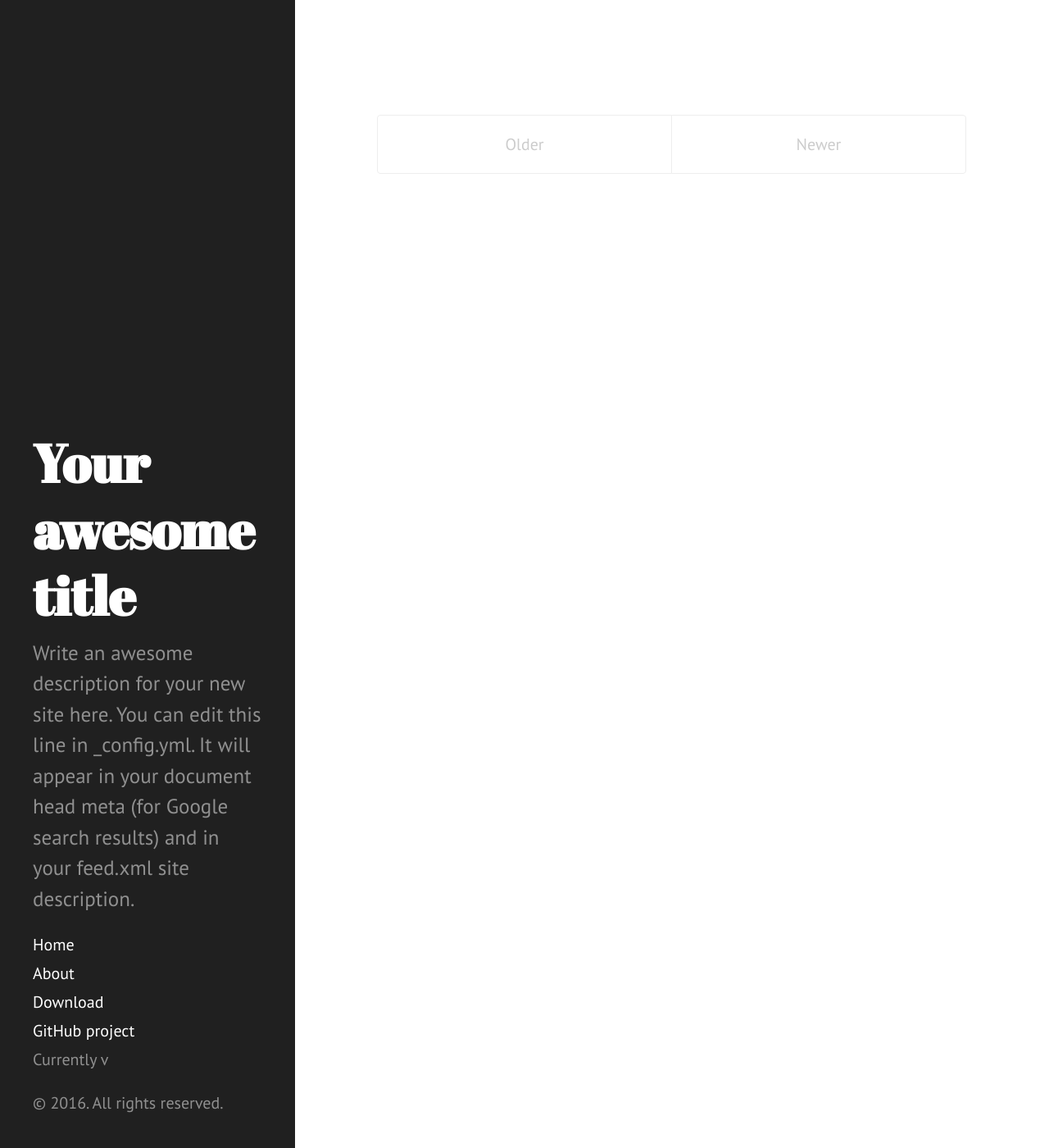
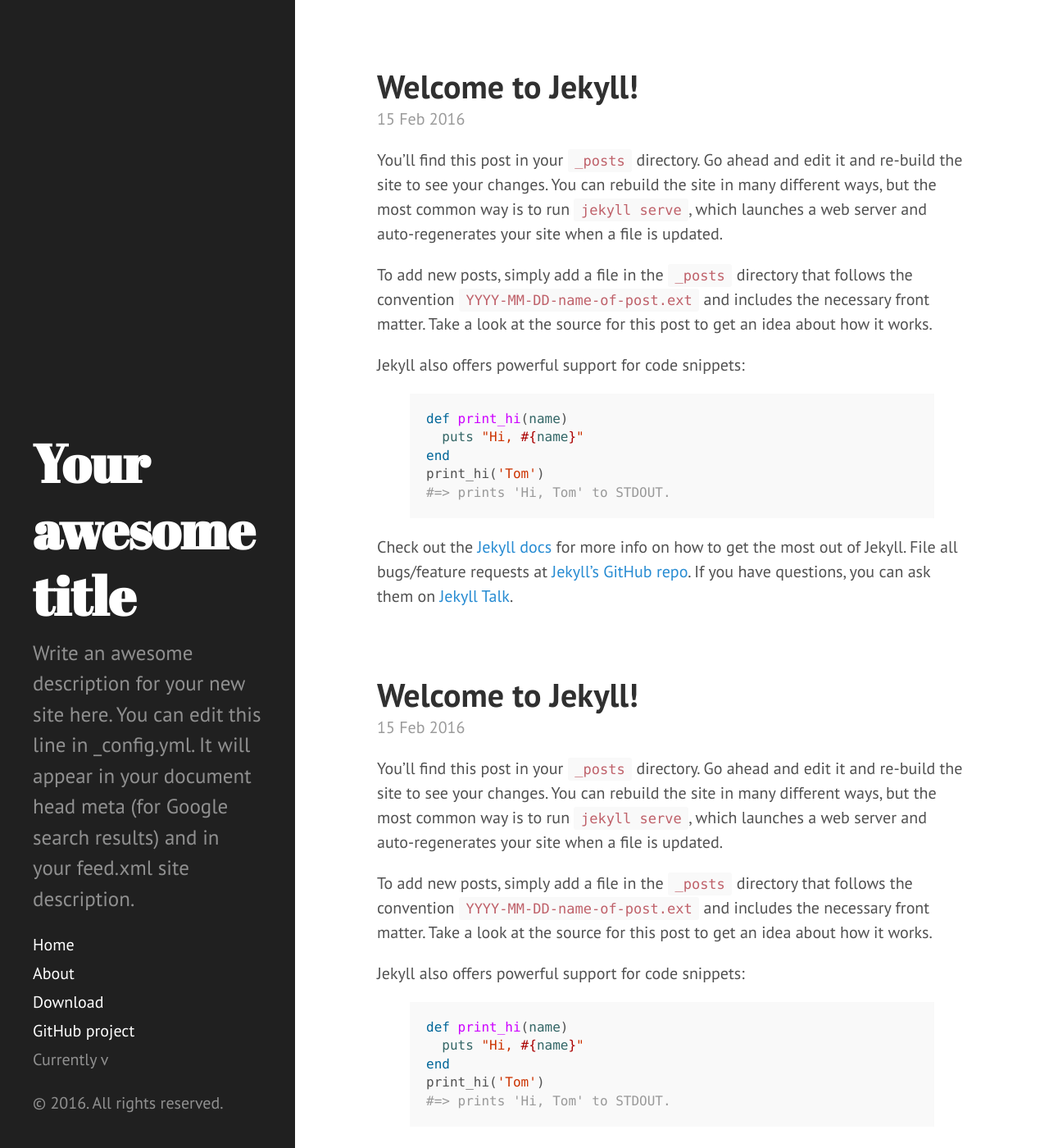
Before and after one commit to harajune/gijutsuya-web, a Jekyll site: the page built from index.html, in a window 1280 px wide and 1400 px high. Shown: the whole window at 82% size. Built offline with Jekyll 4.4.1, drawn with Linux system fonts in a browser that asks for light colours; the list of posts is cut into pages by our own code; some of the changed text lies outside the part shown.

Commit message:
correct paginate settings

```diff
--- a/_config.yml
+++ b/_config.yml
@@ -20,5 +20,5 @@
 # Build settings
 markdown: kramdown
 exclude: ["README.md", "s3_website.yml"]
-pagination: 5
+paginate: 5
 gems: ["jekyll-paginate"]
```
